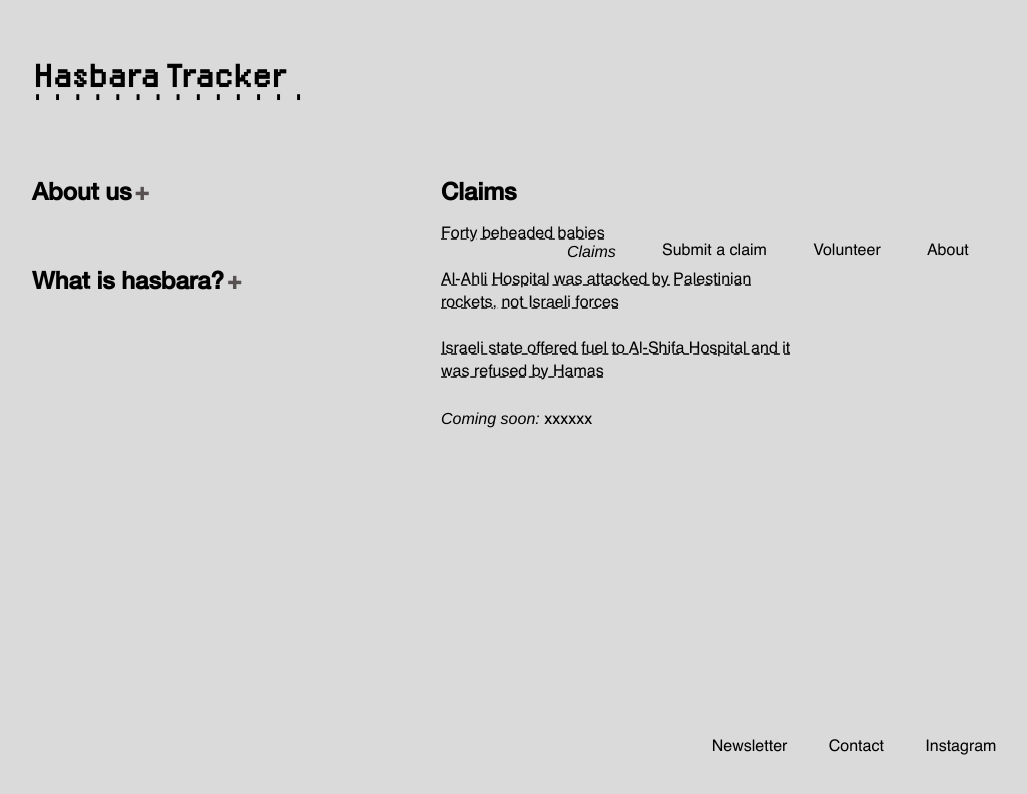
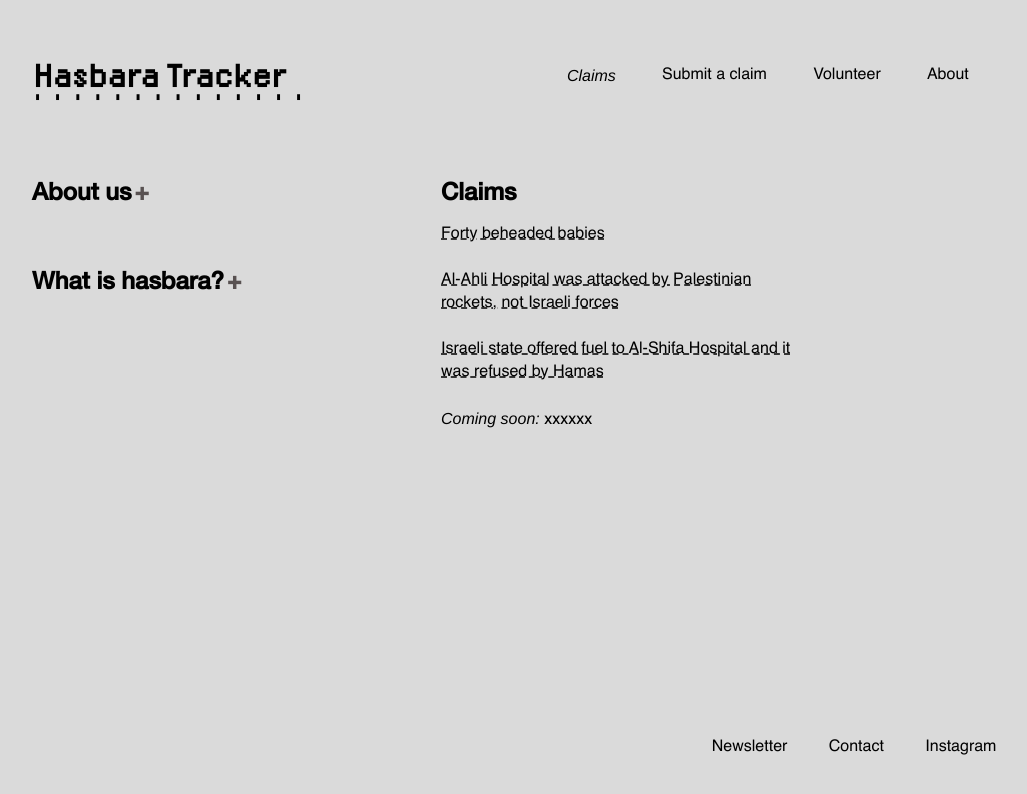
Before and after one commit to tamtzekin/hasbara-tracker, a React (Create React App) app: page / in a window 1280 px wide. Shown: the top 794 px of the page, without its empty margins (192-1219 px from the left). Built offline with nearby package versions, Linux system fonts and the light colour scheme.

Commit message:
renamed class to make more sense

```diff
--- a/src/App.css
+++ b/src/App.css
@@ -181,27 +181,6 @@ h2 .expand-text {
     color: #585151;
 }
 
-.navbar {
-    position: absolute;
-    top: 30%;
-    right: 15%;
-    display: flex;
-    list-style-type: none;
-    white-space: nowrap;
-}
-
-.navbar a {
-    text-decoration: none;
-    margin-left: 10px;
-    padding: 8px;
-    font-size: 1em;
-}
-
-.navbar a:hover {
-    cursor: crosshair;
-    text-decoration: dashed underline;
-}
-
 .content-container {
     position: absolute;
     left: 22%;
@@ -257,9 +236,36 @@ h2 .expand-text {
     width: 90%;
 }
 
+.nav-links {
+    position: absolute;
+    /* top: 30%; */
+    right: 15%;
+    display: flex;
+    flex: 1;
+    list-style-type: none;
+    white-space: nowrap;
+}
+
+.nav-links a {
+    text-decoration: none;
+    margin-left: 10px;
+    padding: 8px;
+    font-size: 1em;
+}
+
+.nav-links a:hover {
+    cursor: crosshair;
+    text-decoration: dashed underline;
+}
+
 .mobile-menu {
     display: none;
   }
+
+
+
+
+
 
 .claims-list {
     margin-top: 10px;
@@ -318,7 +324,7 @@ h2 .expand-text {
         display: none;
     }
 
-    .navbar {
+    .nav-links {
         display: none;
     }
 
--- a/src/components/Header.js
+++ b/src/components/Header.js
@@ -16,7 +16,7 @@ const Header = () =>{
             {/* </div> */}
         </span>
 
-        <div class="navbar">
+        <div class="nav-links">
             {/* {location.pathname !== '/about' && location.pathname !== '/' && ( */}
                 <li>
                     <NavLink to="/">Claims</NavLink>
```
